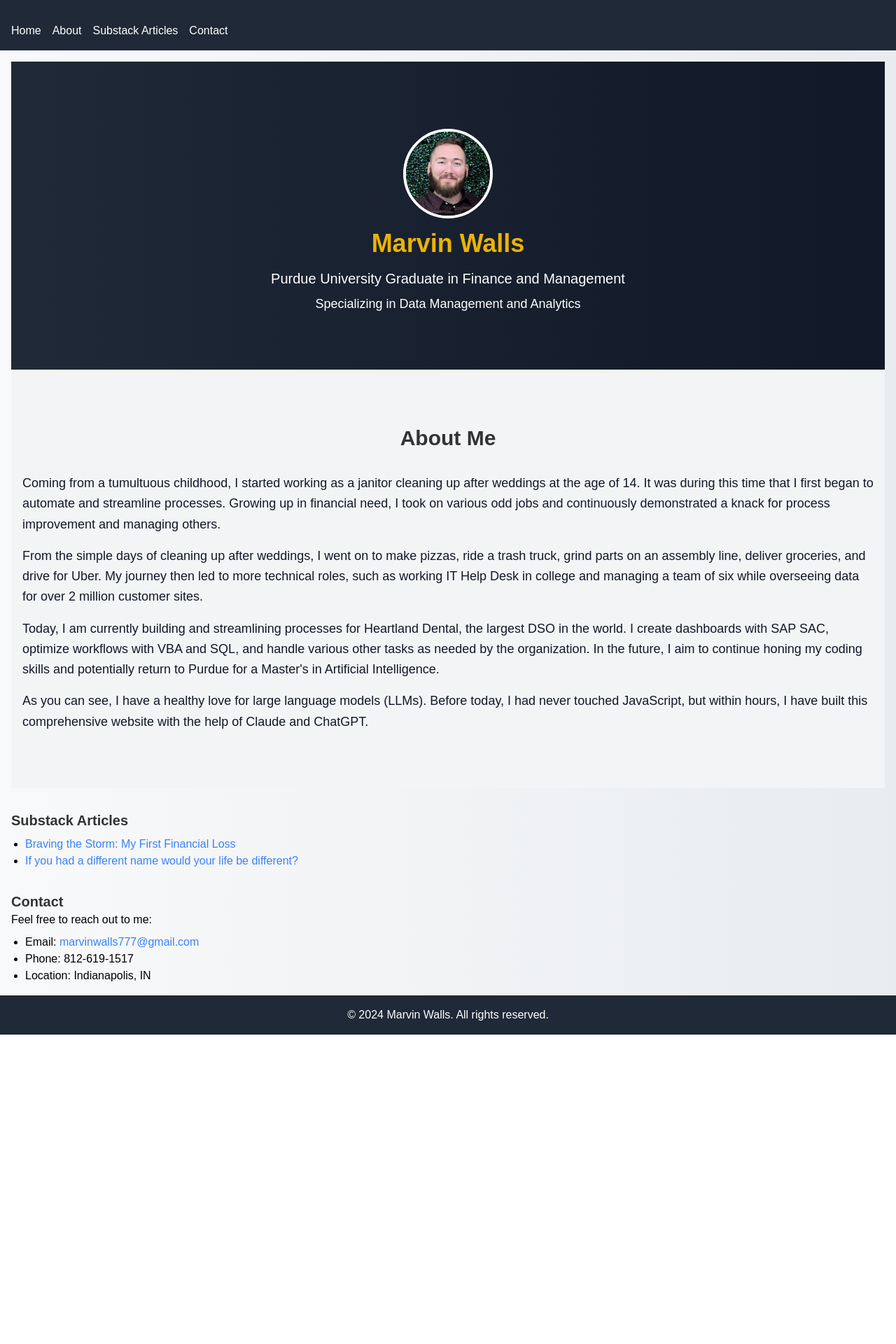
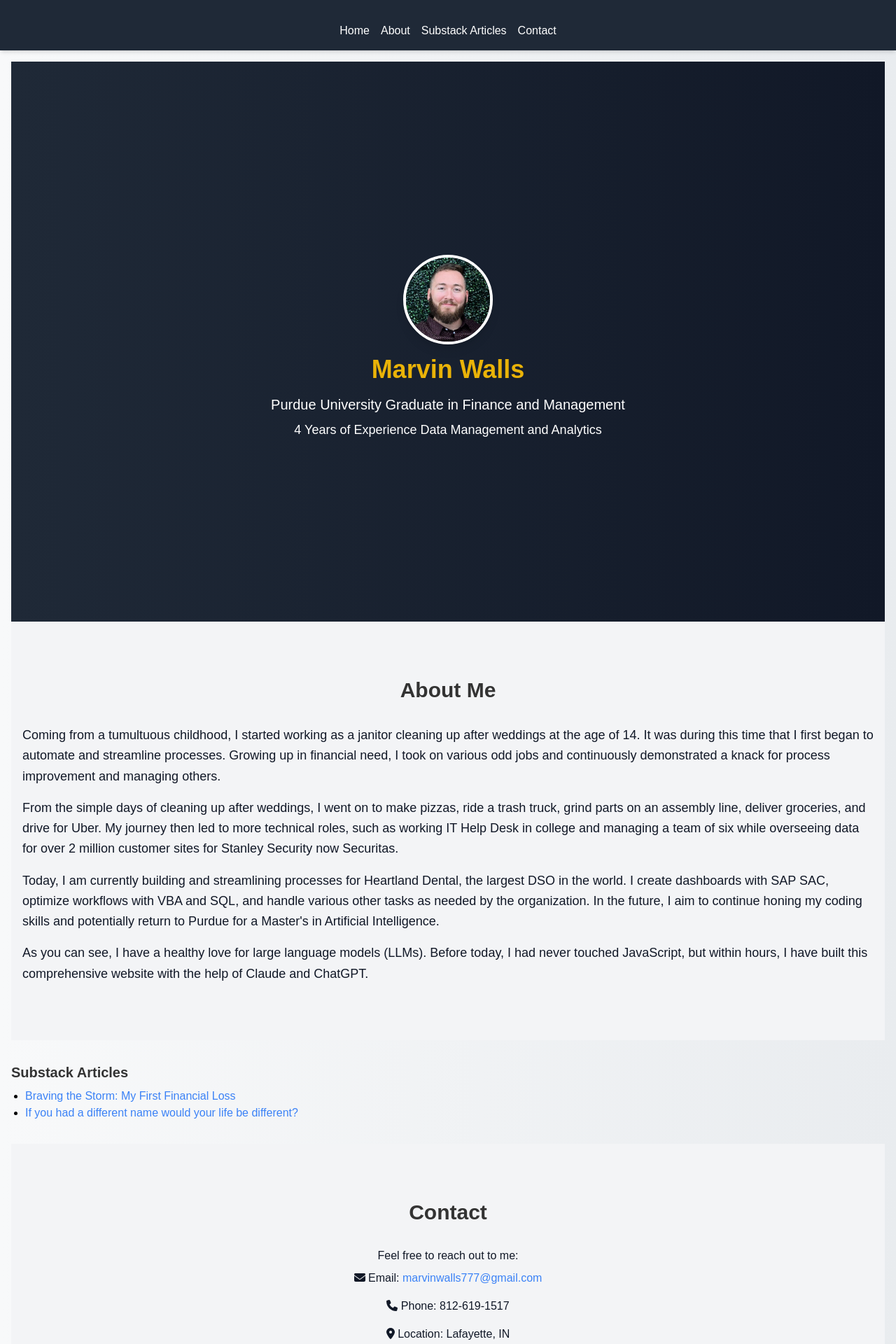
Before and after one commit to MarvinWalls/my-portfolio, a React (Create React App) app: page / in a window 1280 px wide. Shown: the top 1920 px of the page at 70% size. Before the commit the page ends 1478 px from the top, so only its background shows below. Built offline with nearby package versions, Linux system fonts and the light colour scheme.

Commit message:
Enhance navbar, hero section, and contact section

```diff
--- a/package.json
+++ b/package.json
@@ -4,6 +4,9 @@
   "private": true,
   "homepage": "https://marvinwalls.github.io/my-portfolio",
   "dependencies": {
+    "@fortawesome/fontawesome-svg-core": "^6.6.0",
+    "@fortawesome/free-solid-svg-icons": "^6.6.0",
+    "@fortawesome/react-fontawesome": "^0.2.2",
     "@testing-library/jest-dom": "^5.17.0",
     "@testing-library/react": "^13.4.0",
     "@testing-library/user-event": "^13.5.0",
--- a/src/components/About.js
+++ b/src/components/About.js
@@ -9,7 +9,7 @@ const About = () => {
           Coming from a tumultuous childhood, I started working as a janitor cleaning up after weddings at the age of 14. It was during this time that I first began to automate and streamline processes. Growing up in financial need, I took on various odd jobs and continuously demonstrated a knack for process improvement and managing others.
         </p>
         <p className="text-lg leading-relaxed mt-4">
-          From the simple days of cleaning up after weddings, I went on to make pizzas, ride a trash truck, grind parts on an assembly line, deliver groceries, and drive for Uber. My journey then led to more technical roles, such as working IT Help Desk in college and managing a team of six while overseeing data for over 2 million customer sites.
+          From the simple days of cleaning up after weddings, I went on to make pizzas, ride a trash truck, grind parts on an assembly line, deliver groceries, and drive for Uber. My journey then led to more technical roles, such as working IT Help Desk in college and managing a team of six while overseeing data for over 2 million customer sites for Stanley Security now Securitas.
         </p>
         <p className="text-lg leading-relaxed mt-4">
           Today, I am currently building and streamlining processes for Heartland Dental, the largest DSO in the world. I create dashboards with SAP SAC, optimize workflows with VBA and SQL, and handle various other tasks as needed by the organization. In the future, I aim to continue honing my coding skills and potentially return to Purdue for a Master's in Artificial Intelligence.
--- a/src/components/Contact.js
+++ b/src/components/Contact.js
@@ -1,16 +1,20 @@
-// src/components/Contact.js
 import React from 'react';
+import { FontAwesomeIcon } from '@fortawesome/react-fontawesome';
+import { faEnvelope, faPhone, faMapMarkerAlt, faLinkedin } from '@fortawesome/free-solid-svg-icons';
 
 const Contact = () => {
   return (
-    <section id="contact" className="mt-8">
-      <h2 className="text-xl font-semibold">Contact</h2>
-      <p>Feel free to reach out to me:</p>
-      <ul className="list-disc pl-5 mt-2">
-        <li>Email: <a href="mailto:marvinwalls777@gmail.com" className="text-blue-500 hover:underline">marvinwalls777@gmail.com</a></li>
-        <li>Phone: 812-619-1517</li>
-        <li>Location: Indianapolis, IN</li>
-      </ul>
+    <section id="contact" className="mt-8 py-20 bg-gray-100 text-gray-900">
+      <div className="container mx-auto text-center">
+        <h2 className="text-3xl font-bold mb-8">Contact</h2>
+        <p>Feel free to reach out to me:</p>
+        <ul className="list-none mt-2 space-y-4">
+          <li><FontAwesomeIcon icon={faEnvelope} /> Email: <a href="mailto:marvinwalls777@gmail.com" className="text-blue-500 hover:underline">marvinwalls777@gmail.com</a></li>
+          <li><FontAwesomeIcon icon={faPhone} /> Phone: 812-619-1517</li>
+          <li><FontAwesomeIcon icon={faMapMarkerAlt} /> Location: Lafayette, IN</li>
+          <li><FontAwesomeIcon icon={faLinkedin} /> <a href="https://www.linkedin.com/in/marvinwalls/" target="_blank" rel="noopener noreferrer" className="text-blue-500 hover:underline">LinkedIn Profile</a></li>
+        </ul>
+      </div>
     </section>
   );
 }
--- a/src/components/Header.js
+++ b/src/components/Header.js
@@ -2,13 +2,13 @@ import React from 'react';
 
 const Header = () => {
   return (
-    <header className="bg-gray-800 text-white p-4">
-      <nav>
-        <ul className="flex space-x-4">
-          <li><a href="#home" className="hover:underline">Home</a></li>
-          <li><a href="#about" className="hover:underline">About</a></li> {/* Added link to About */}
-          <li><a href="#substack" className="hover:underline">Substack Articles</a></li>
-          <li><a href="#contact" className="hover:underline">Contact</a></li>
+    <header className="bg-gray-800 text-white p-4 shadow-md">
+      <nav className="container mx-auto">
+        <ul className="flex space-x-4 justify-center">
+          <li><a href="#home" className="hover:text-yellow-500">Home</a></li>
+          <li><a href="#about" className="hover:text-yellow-500">About</a></li>
+          <li><a href="#substack" className="hover:text-yellow-500">Substack Articles</a></li>
+          <li><a href="#contact" className="hover:text-yellow-500">Contact</a></li>
         </ul>
       </nav>
     </header>
--- a/src/components/Home.js
+++ b/src/components/Home.js
@@ -3,12 +3,12 @@ import Headshot from '../images/LinkedInHeadshot.jpg';
 
 const Home = () => {
   return (
-    <section id="home" className="text-center py-20 bg-gradient-to-r from-gray-800 to-gray-900 text-white">
+    <section id="home" className="text-center py-20 bg-gradient-to-r from-gray-800 to-gray-900 text-white flex flex-col justify-center items-center h-screen">
       <div className="container mx-auto">
-        <img src={Headshot} alt="Marvin Walls" className="rounded-full w-32 h-32 mx-auto my-4 border-4 border-white" />
-        <h1 className="text-4xl font-bold text-yellow-500">Marvin Walls</h1>
-        <p className="text-xl mt-4">Purdue University Graduate in Finance and Management</p>
-        <p className="text-lg mt-2">Specializing in Data Management and Analytics</p>
+        <img src={Headshot} alt="Marvin Walls" className="rounded-full w-32 h-32 mx-auto my-4 border-4 border-white shadow-lg" />
+        <h1 className="text-4xl font-bold text-yellow-500 fade-in">Marvin Walls</h1>
+        <p className="text-xl mt-4 fade-in">Purdue University Graduate in Finance and Management</p>
+        <p className="text-lg mt-2 fade-in">4 Years of Experience Data Management and Analytics</p>
       </div>
     </section>
   );
--- a/src/index.css
+++ b/src/index.css
@@ -12,7 +12,7 @@
   }
 }
 
-h1 {
+h1, p {
   animation: fadeIn 2s ease-in;
 }
 
```
Also changed, not shown: 1 other file (tests, documents, lock files or other folders).
